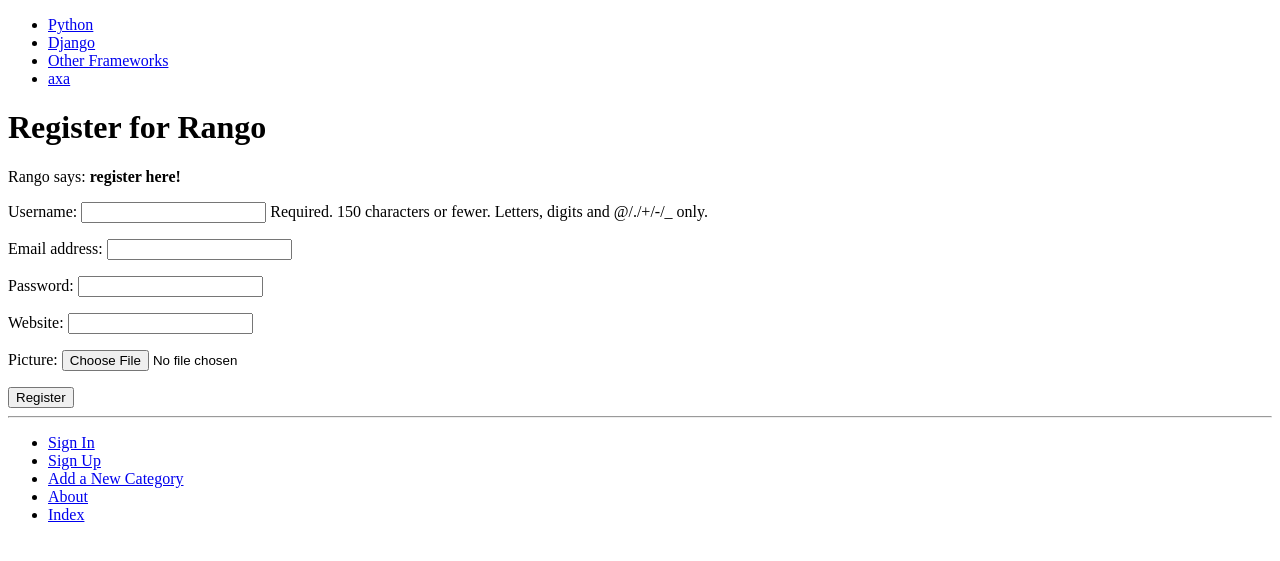
After one commit to Stewart-McDonald/tango_with_django_project, a Django app: page /rango/register/ in a window 1280 px wide. The commit adds this page. Shown: the top 561 px of the page. Run offline with Django 3.2, Linux system fonts and the light colour scheme; data comes from the database, SQL or seed files in the repository; both versions use the stored data as it was after the commit.

Commit message:
chapter 9 completion

```diff
--- a/rango/admin.py
+++ b/rango/admin.py
@@ -1,4 +1,4 @@
-
+from rango.models import UserProfile
 from django.contrib import admin
 from rango.models import Category, Page
 # Register your models here.
@@ -14,3 +14,4 @@ class CategoryAdmin(admin.ModelAdmin):
 
 admin.site.register(Page, PageAdmin)
 admin.site.register(Category, CategoryAdmin)
+admin.site.register(UserProfile)
--- a/rango/forms.py
+++ b/rango/forms.py
@@ -1,5 +1,8 @@
 from django import forms
 from rango.models import Page, Category
+from django import forms
+from django.contrib.auth.models import User
+from rango.models import Category, Page, UserProfile
 
 
 class CategoryForm(forms.ModelForm):
@@ -44,9 +47,24 @@ class PageForm(forms.ModelForm):
         cleaned_data = self.cleaned_data
 
         url = cleaned_data.get('url')
-    # If url is not empty and doesn't start with 'http://',
-    # then prepend 'http://'.
+        # If url is not empty and doesn't start with 'http://',
+        # then prepend 'http://'.
         if url and not url.startswith('https://'):
             url = 'http://' + url
             cleaned_data['url'] = url
             return cleaned_data
+
+
+class UserForm(forms.ModelForm):
+    password = forms.CharField(widget=forms.PasswordInput())
+
+    class Meta:
+        model = User
+        fields = ('username', 'email', 'password')
+
+
+class UserProfileForm(forms.ModelForm):
+
+    class Meta:
+        model = UserProfile
+        fields = ('website', 'picture')
--- a/rango/models.py
+++ b/rango/models.py
@@ -1,7 +1,20 @@
 from django.db import models
 from django.template.defaultfilters import slugify
+from django.contrib.auth.models import User
+# Create your models here.
 
-# Create your models here.
+
+class UserProfile(models.Model):
+    # This line is required. Links UserProfile to a User model instance.
+    user = models.OneToOneField(User)
+    # The additional attributes we wish to include.
+    website = models.URLField(blank=True)
+    picture = models.ImageField(upload_to='profile_images', blank=True)
+    # Override the __unicode__() method to return out something meaningful!
+    # Remember if you use Python 2.7.x, define __unicode__ too!
+
+    def __str__(self):
+        return self.user.username
 
 
 class Category(models.Model):
--- a/rango/urls.py
+++ b/rango/urls.py
@@ -10,5 +10,9 @@ urlpatterns = [
     url(r'^add_category/$', views.add_category, name='add_category'),
     url(r'^category/(?P<category_name_slug>[\w\-]+)/$', views.show_category, name='show_category'),
     url(r'^category/(?P<category_name_slug>[\w\-]+)/add_page/$', views.add_page, name='add_page'),
+    url(r'^register/$', views.register, name='register'),
+    url(r'^login/$', views.user_login, name='login'),
+    url(r'^restricted/', views.restricted, name='restricted'),
+    url(r'^logout/$', views.user_logout, name='logout'),
 
 ]
--- a/rango/views.py
+++ b/rango/views.py
@@ -3,7 +3,12 @@ from rango.models import Category
 from rango.models import Page
 from rango.forms import CategoryForm
 from rango.forms import PageForm
-
+from rango.forms import UserForm, UserProfileForm
+from django.contrib.auth import authenticate, login
+from django.http import HttpResponseRedirect, HttpResponse
+from django.core.urlresolvers import reverse
+from django.contrib.auth.decorators import login_required
+from django.contrib.auth import logout
 
 def index(request):
     category_list = Category.objects.order_by("-likes")[:5]
@@ -79,3 +84,111 @@ def add_page(request, category_name_slug):
             print(form.errors)
     context_dict = {'form': form, 'category': category}
     return render(request, 'rango/add_page.html', context_dict)
+
+
+def register(request):
+    # A boolean value for telling the template
+    # whether the registration was successful.
+    # Set to False initially. Code changes value to
+    # True when registration succeeds.
+    registered = False
+    # If it's a HTTP POST, we're interested in processing form data.
+    if request.method == 'POST':
+        # Attempt to grab information from the raw form information.
+        # Note that we make use of both UserForm and UserProfileForm.
+        user_form = UserForm(data=request.POST)
+        profile_form = UserProfileForm(data=request.POST)
+        # If the two forms are valid...
+        if user_form.is_valid() and profile_form.is_valid():
+            # Save the user's form data to the database.
+            user = user_form.save()
+            # Now we hash the password with the set_password method.
+            # Once hashed, we can update the user object.
+            user.set_password(user.password)
+            user.save()
+            # Now sort out the UserProfile instance.
+            # Since we need to set the user attribute ourselves,
+            # we set commit=False. This delays saving the model
+            # until we're ready to avoid integrity problems.
+            profile = profile_form.save(commit=False)
+            profile.user = user
+            # Did the user provide a profile picture?
+            # If so, we need to get it from the input form and
+            # put it in the UserProfile model.
+            if 'picture' in request.FILES:
+                profile.picture = request.FILES['picture']
+                # Now we save the UserProfile model instance.
+                profile.save()
+                # Update our variable to indicate that the template
+                # registration was successful.
+                registered = True
+        else:
+            # Invalid form or forms - mistakes or something else?
+            # Print problems to the terminal.
+            print(user_form.errors, profile_form.errors)
+    else:
+        # Not a HTTP POST, so we render our form using two ModelForm instances.
+        # These forms will be blank, ready for user input.
+        user_form = UserForm()
+        profile_form = UserProfileForm()
+        # Render the template depending on the context.
+    return render(request, 'rango/register.html', {'user_form': user_form, 'profile_form': profile_form,
+                                                   'registered': registered})
+
+
+def user_login(request):
+    # If the request is a HTTP POST, try to pull out the relevant information.
+    if request.method == 'POST':
+        # Gather the username and password provided by the user.
+        # This information is obtained from the login form.
+        # We use request.POST.get('<variable>') as opposed
+        # to request.POST['<variable>'], because the
+        # request.POST.get('<variable>') returns None if the
+        # value does not exist, while request.POST['<variable>']
+        # will raise a KeyError exception.
+        username = request.POST.get('username')
+        password = request.POST.get('password')
+        # Use Django's machinery to attempt to see if the username/password
+        # combination is valid - a User object is returned if it is.
+        user = authenticate(username=username, password=password)
+        # If we have a User object, the details are correct.
+        # If None (Python's way of representing the absence of a value), no user
+        # with matching credentials was found.
+        if user:
+            # Is the account active? It could have been disabled.
+            if user.is_active:
+                # If the account is valid and active, we can log the user in.
+                # We'll send the user back to the homepage.
+                login(request, user)
+                return HttpResponseRedirect(reverse('index'))
+            else:
+                return HttpResponse("Your Rango account is disabled.")
+        else:
+
+            print("Invalid login details: {0}, {1}".format(username, password))
+            return HttpResponse("Invalid login details supplied.")
+            # The request is not a HTTP POST, so display the login form.
+            # This scenario would most likely be a HTTP GET.
+    else:
+        # No context variables to pass to the template system, hence the
+        # blank dictionary object...
+        return render(request, 'rango/login.html', {})
+
+
+def some_view(request):
+    if not request.user.is_authenticated():
+        return HttpResponse("You are logged in.")
+    else:
+        return HttpResponse("You are not logged in.")
+
+
+@login_required
+def restricted(request):
+    return HttpResponse("Since you're logged in, you can see this text!")
+
+@login_required
+def user_logout(request):
+    # Since we know the user is logged in, we can now just log them out.
+    logout(request)
+    # Take the user back to the homepage.
+    return HttpResponseRedirect(reverse('index'))
--- a/templates/rango/base.html
+++ b/templates/rango/base.html
@@ -25,10 +25,20 @@
         <hr />
         <div>
             <ul>
-                <li><a href="{% url 'add_category' %}">Add New Category</a></li>
+                {% if user.is_authenticated %}
+                    <li><a href="{% url 'restricted' %}">Restricted Page</a></li>
+                    <li><a href="{% url 'logout' %}">Logout</a></li>
+                {% else %}
+                    <li><a href="{% url 'login' %}">Sign In</a></li>
+                    <li><a href="{% url 'register' %}">Sign Up</a></li>
+                {% endif %}
+                <li><a href="{% url 'add_category' %}">Add a New Category</a></li>
                 <li><a href="{% url 'about' %}">About</a></li>
                 <li><a href="{% url 'index' %}">Index</a></li>
+
+
             </ul>
-        </div
+
+        </div>
     </body>
 </html>
--- a/templates/rango/index.html
+++ b/templates/rango/index.html
@@ -7,7 +7,11 @@
 
 {% block body_block %}
     <h1>Rango says...</h1>
-    <div>hey there partner!</div>
+    {% if user.is_authenticated %}
+        howdy {{ user.username }}!
+    {% else %}
+        hey there partner!
+    {% endif %}
     <h2>Most Liked Categories</h2>
     <div>
     {% if categories %}
--- /dev/null
+++ b/templates/rango/register.html
@@ -0,0 +1,23 @@
+{% extends 'rango/base.html' %}
+{% load staticfiles %}
+{% block title_block %}
+    Register
+{% endblock %}
+{% block body_block %}
+    <h1>Register for Rango</h1>
+    {% if registered %}
+        Rango says: <strong>thank you for registering!</strong>
+        <a href="{% url 'index' %}">Return to the homepage.</a><br />
+    {% else %}
+        Rango says: <strong>register here!</strong><br />
+        <form id="user_form" method="post" action="{% url 'register' %}"
+              enctype="multipart/form-data">
+        {% csrf_token %}
+        <!-- Display each form -->
+        {{ user_form.as_p }}
+        {{ profile_form.as_p }}
+        <!-- Provide a button to click to submit the form. -->
+        <input type="submit" name="submit" value="Register" />
+    </form>
+    {% endif %}
+{% endblock %}
```
Also changed, not shown: tango_with_django_project/settings.py (+8 -0 lines), templates/rango/login.html (added, +16 -0 lines), db.sqlite3, populate_rango.py (line endings or trailing spaces), rango/templatetags/rango_template_tags.py (line endings or trailing spaces), templates/rango/add_category.html (line endings or trailing spaces), templates/rango/add_page.html (line endings or trailing spaces), templates/rango/category.html (line endings or trailing spaces), templates/rango/cats.html (line endings or trailing spaces), 1 other file.
